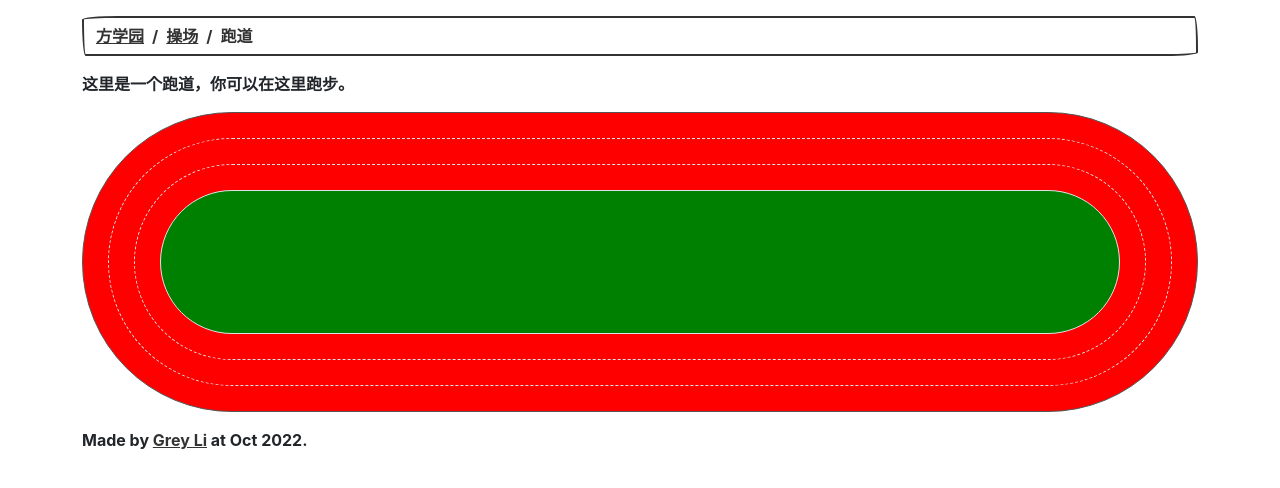
After one commit to codekitchen-community/fangschool, a Flask app: page /runway in a window 1280 px wide. The commit adds this page. Shown: the top 488 px of the page. Run offline with Flask 2, Linux system fonts and the light colour scheme; some libraries are stand-ins or nearby versions; some web fonts are replaced.

Commit message:
feat: add runway for playground (#9)
Co-authored-by: Grey Li <withlihui@gmail.com>

```diff
--- a/app.py
+++ b/app.py
@@ -20,6 +20,11 @@ def playground():
     return render_template('playground.html')
 
 
+@app.route('/runway')
+def runway():
+    return render_template('runway.html')
+
+
 @app.route('/library')
 def library():
     return render_template('library.html')
--- /dev/null
+++ b/templates/runway.html
@@ -0,0 +1,40 @@
+{% extends 'base.html' %} {% from 'macros.html' import fang %} {% block content
+%}
+
+<ol class="breadcrumb mt-3">
+  <li class="breadcrumb-item"><a href="/">方学园</a></li>
+  <li class="breadcrumb-item"><a href="/playground">操场</a></li>
+  <li class="breadcrumb-item active">跑道</li>
+</ol>
+
+<p>这里是一个跑道，你可以在这里跑步。</p>
+<div class="border border-1 border-secondary rounded-pill runway-border">
+  <div class="border border-1 rounded-pill dotted-border">
+    <div class="border border-1 rounded-pill dotted-border">
+      <div class="border border-1 rounded-pill dotted-border lawn"></div>
+    </div>
+  </div>
+</div>
+
+<style>
+  .runway-border {
+    width: 100%;
+    height: 300px;
+    padding: 25px;
+    background-color: red;
+  }
+
+  .dotted-border {
+    width: 100%;
+    height: 100%;
+    padding: 25px;
+    border-color: white;
+    border-style: dashed !important;
+  }
+
+  .lawn {
+    border-style: solid !important;
+    background-color: green;
+  }
+</style>
+{% endblock %}
```
Also changed, not shown: templates/playground.html (+8 -4 lines).
